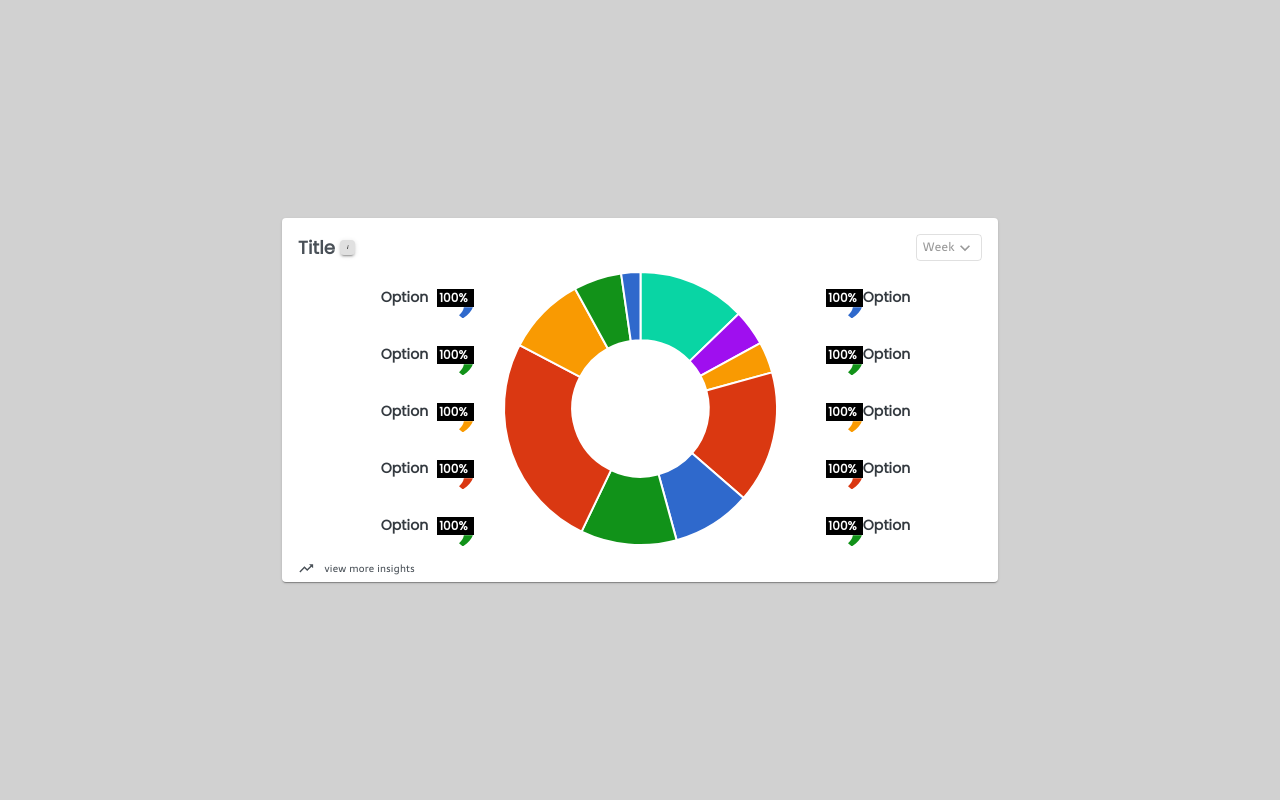
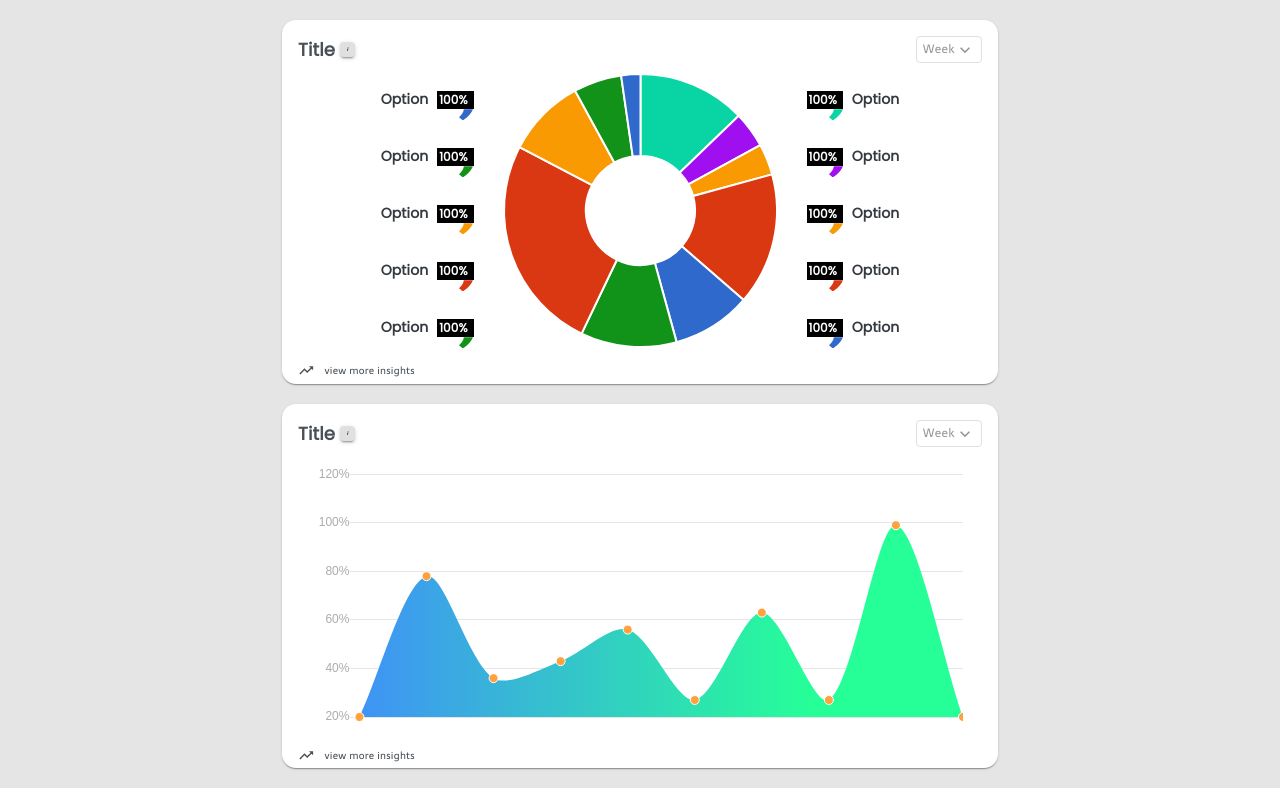
Before and after one commit to nutt-songsaksri/graph-page, a React (Create React App) app: page / in a window 1280 px wide. Built offline with nearby package versions, Linux system fonts and the light colour scheme.

Commit message:
add a second graph card

```diff
--- a/package.json
+++ b/package.json
@@ -9,6 +9,7 @@
     "@testing-library/react": "^11.2.5",
     "@testing-library/user-event": "^12.7.1",
     "chart.js": "^2.9.4",
+    "chartjs-plugin-datalabels": "^0.7.0",
     "react": "^17.0.1",
     "react-chartjs-2": "^2.11.1",
     "react-dom": "^17.0.1",
--- a/src/App.js
+++ b/src/App.js
@@ -4,13 +4,16 @@ import { Box, Grid, Card, CardContent } from "@material-ui/core";
 import Topbar from "./components/Topbar/Topbar";
 import Viewmore from "./components/Viewmore/Viewmore";
 import Legend from "./components/Legend/Legend";
-import { Doughnut } from "react-chartjs-2";
+import Point from "./components/Point/Point";
+import { Doughnut, Line } from "react-chartjs-2";
+import "chartjs-plugin-datalabels";
 
 function App() {
-  const data = {
+  const data1 = {
     datasets: [
       {
         data: [45, 15, 13, 55, 33, 40, 90, 33, 20, 8],
+        borderWidth: 2,
         backgroundColor: [
           "#09D5A4",
           "#9F0FEF",
@@ -38,17 +41,80 @@ function App() {
       },
     ],
   };
+
+  const data2 = (canvas) => {
+    const ctx = canvas.getContext("2d");
+    const gradient = ctx.createLinearGradient(0, 0, 500, 0);
+    gradient.addColorStop(0, "#4288FF");
+    gradient.addColorStop(1, "#26FF97");
+    return {
+      labels: [
+        "January",
+        "February",
+        "March",
+        "April",
+        "May",
+        "S",
+        "D",
+        "s",
+        "a",
+        "d",
+      ],
+      datasets: [
+        {
+          label: "My First dataset",
+          fill: true,
+          lineTension: 0.3,
+          backgroundColor: gradient,
+          borderColor: "rgba(75,192,192,0)",
+          borderWidth: 0,
+          borderCapStyle: "butt",
+          borderDash: [],
+          borderDashOffset: 0.0,
+          borderJoinStyle: "miter",
+          pointBorderColor: "white",
+          pointBackgroundColor: "#FFA13F",
+          pointBorderWidth: 1,
+          pointHoverRadius: 0,
+          pointHoverBackgroundColor: "rgba(75,192,192,1)",
+          pointHoverBorderColor: "rgba(220,220,220,1)",
+          pointHoverBorderWidth: 2,
+          pointRadius: 4.5,
+          pointHitRadius: 10,
+          data: [20, 78, 36, 43, 56, 27, 63, 27, 99, 20],
+          datalabels: {
+            labels: {
+              name: {
+                align: "top",
+                font: { size: 24 },
+                formatter: function () {
+                  return "\u2B24";
+                },
+              },
+              value: {
+                align: "bottom",
+                formatter: function () {
+                  return "Title";
+                },
+              },
+            },
+          },
+        },
+      ],
+    };
+  };
+
   return (
-    <Box style={{ height: "100vh", backgroundColor: "#d1d1d1" }}>
     <Grid
       container
       direction="column"
       justify="center"
       alignItems="center"
-        style={{ height: "100%" }}
+      style={{ backgroundColor: "#E5E5E5" }}
+      // style={{ height: "100%" }}
     >
-        <Grid item>
-          <Card style={{ width: 716, height: 364 }}>
+      <Grid item style={{ marginTop: 20 }}>
+        <Card style={{ width: 716, height: 364, borderRadius: 14 }}>
           <CardContent>
             <Grid container direction="column">
               <Grid item>
@@ -80,31 +146,33 @@ function App() {
                 >
                   <Grid item>
                     <Doughnut
-                        data={data}
-                        height={300}
+                      data={data1}
+                      height={null}
                       options={{
                         responsive: true,
                         aspectRatio: 1,
                         maintainAspectRatio: true,
+                        plugins: { datalabels: { display: false } },
+                        cutoutPercentage: 40,
                       }}
                     />
                   </Grid>
                 </Grid>
-                  <Grid item container xs={3}>
-                    <Grid item style={{ marginTop: 26.12, marginLeft: 11 }}>
-                      <Legend color={"#2F69CC"} right />
+                <Grid item container justify="flex-start" xs={3}>
+                  <Grid item style={{ marginTop: 26.12 }}>
+                    <Legend color={"#09D5A4"} right />
                   </Grid>
-                    <Grid item style={{ marginTop: 29.3, marginLeft: 11 }}>
-                      <Legend color={"#129219"} right />
+                  <Grid item style={{ marginTop: 29.3 }}>
+                    <Legend color={"#9F0FEF"} right />
                   </Grid>
-                    <Grid item style={{ marginTop: 29.3, marginLeft: 11 }}>
+                  <Grid item style={{ marginTop: 29.3 }}>
                     <Legend color={"#F99A02"} right />
                   </Grid>
-                    <Grid item style={{ marginTop: 29.3, marginLeft: 11 }}>
-                      <Legend color={"#DA3812"} right />
+                  <Grid item style={{ marginTop: 29.3 }}>
+                    <Legend color={"#DA3811"} right />
                   </Grid>
-                    <Grid item style={{ marginTop: 29.3, marginLeft: 11 }}>
-                      <Legend color={"#119219"} right />
+                  <Grid item style={{ marginTop: 29.3 }}>
+                    <Legend color={"#2F69CC"} right />
                   </Grid>
                 </Grid>
               </Grid>
@@ -115,8 +183,92 @@ function App() {
           </CardContent>
         </Card>
       </Grid>
+      <Grid item style={{ marginTop: 20, marginBottom: 20 }}>
+        <Card style={{ width: 716, height: 364, borderRadius: 14 }}>
+          <CardContent>
+            <Grid container direction="column">
+              <Grid item>
+                <Topbar />
               </Grid>
-    </Box>
+              <Grid
+                item
+                container
+                xs={12}
+                style={{
+                  width: 650,
+                  height: 200,
+                  display: "block",
+                  marginTop: 20,
+                  marginLeft: 15,
+                }}
+              >
+                <Grid item>
+                  <Line
+                    data={data2}
+                    height={null}
+                    options={{
+                      plugins: {
+                        datalabels: {
+                          color: "white",
+                          display: true,
+                          labels: {
+                            name: {
+                              font: {
+                                weight: "normal",
+                              },
+                            },
+                            value: {
+                              offset: -20,
+                              color: "#000",
+                            },
+                          },
+                          color: "red",
+                          anchor: "end",
+                          offset: 10,
+                        },
+                      },
+                      responsive: true,
+                      aspectRatio: 2.5,
+                      maintainAspectRatio: true,
+                      legend: { display: false },
+                      scales: {
+                        xAxes: [
+                          {
+                            gridLines: { display: false, drawBorder: false },
+                            ticks: { display: false },
+                          },
+                        ],
+                        yAxes: [
+                          {
+                            gridLines: { drawBorder: false },
+                            ticks: {
+                              fontFamily: "Nunito Sans, sans-serif",
+                              fontSize: 12,
+                              fontStyle: "normal",
+                              fontColor: "rgba(43, 48, 52, 0.4)",
+                              min: 20,
+                              max: 120,
+                              stepSize: 20,
+                              beginAtZero: true,
+                              callback: function (value) {
+                                return value + "%";
+                              },
+                            },
+                          },
+                        ],
+                      },
+                    }}
+                  />
+                </Grid>
+              </Grid>
+              <Grid item xs={12} style={{ marginTop: 20 }}>
+                <Viewmore />
+              </Grid>
+            </Grid>
+          </CardContent>
+        </Card>
+      </Grid>
+    </Grid>
   );
 }
 
--- a/src/components/Legend/Legend.jsx
+++ b/src/components/Legend/Legend.jsx
@@ -30,7 +30,7 @@ const Legend = (props) => {
     );
   };
   return <Container>{props.right ? RightLegend() : LeftLegend()}</Container>;
-  //ถ้า right ไม่เป็นทรู ไปเรียก LeftLegend วิธีนี้เรียกว่า Ternary Operator เงื่อนไขที่จบในตัวเดียวไม่ต้อง if else ตั้ง padding margin ตรง Option ให้ตรง
+  //ถ้า right ไม่เป็นทรู ไปเรียก LeftLegend วิธีนี้เรียกว่า Ternary Operator เงื่อนไขที่จบในตัวเดียวไม่ต้อง if else
 };
 
 export default Legend;
--- a/src/components/Legend/Legend.module.css
+++ b/src/components/Legend/Legend.module.css
@@ -6,6 +6,7 @@
   color: #343a40 !important;
   display: block !important;
   text-align: right;
+  padding-inline: 8.81px !important;
 }
 
 .Percentage {
--- a/src/components/Legend/Value/Value.jsx
+++ b/src/components/Legend/Value/Value.jsx
@@ -11,7 +11,7 @@ const Value = (props) => {
         display: "block",
         width: 36.37,
         height: 25.7,
-        marginLeft: 8.81,
+        // marginLeft: 8.81,
       }}
     >
       <Grid
```
Also changed, not shown: 1 other file (tests, documents, lock files or other folders). Lines whose indentation alone changed are shown as unchanged.
